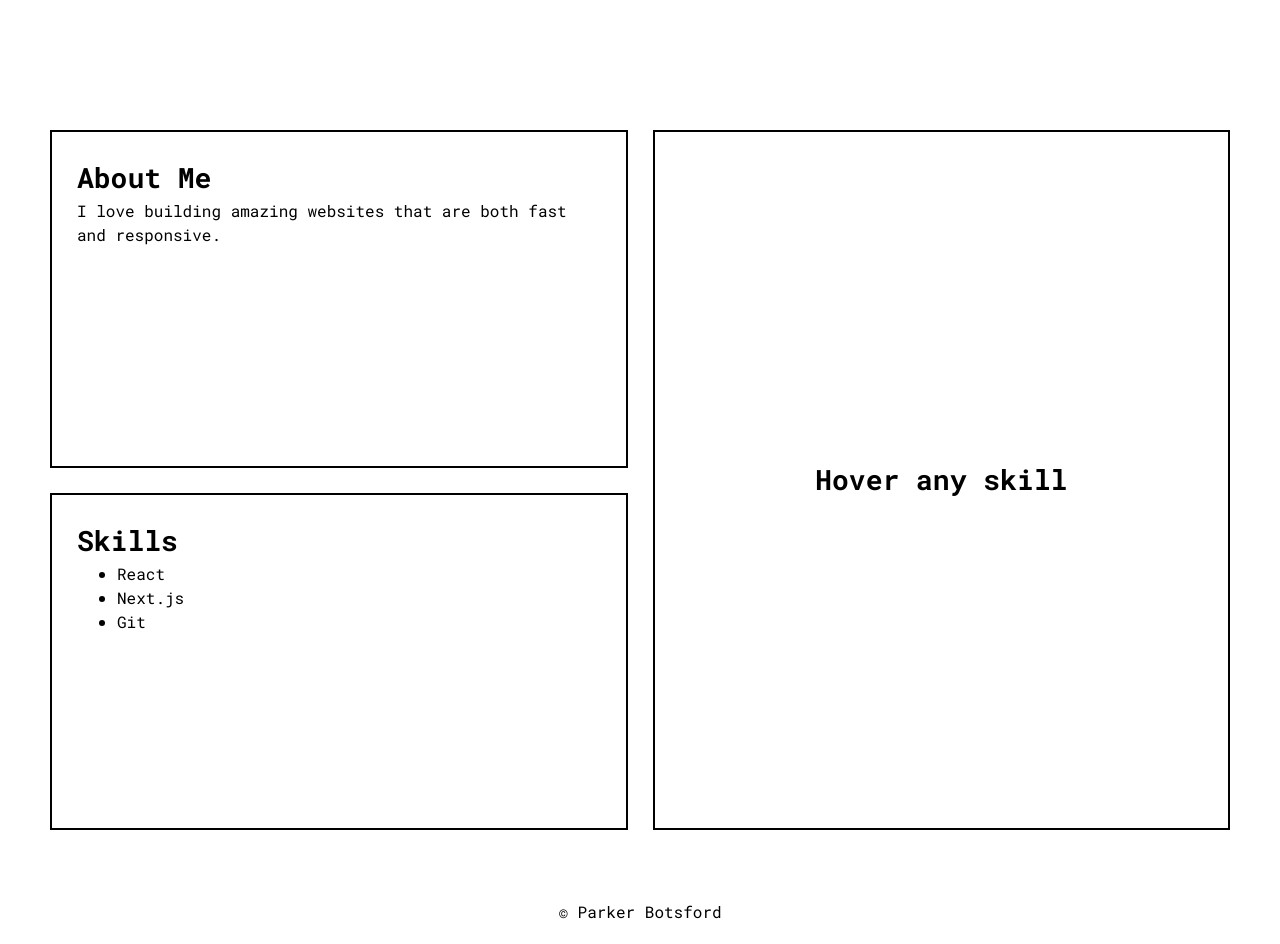
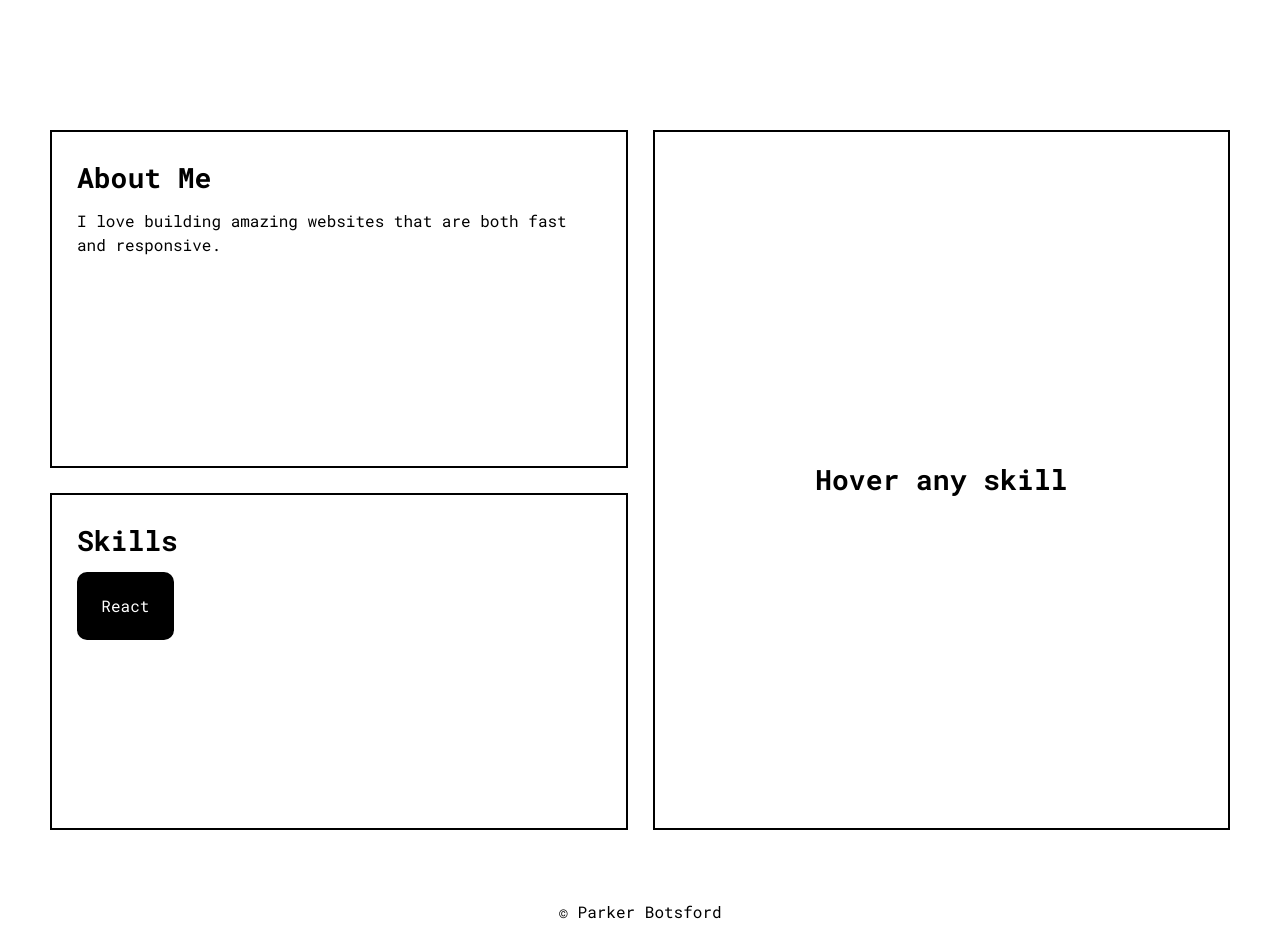
Before and after one commit to parbots/parkerbotsford.com, a Next.js app: page / in a window 1280 px wide. Shown: the part 640-1584 px from the top of the page. Built offline with nearby package versions, Linux system fonts and the light colour scheme.

Commit message:
Add basic hover function to skills and info

```diff
--- a/components/AboutSection/AboutSection.js
+++ b/components/AboutSection/AboutSection.js
@@ -1,6 +1,10 @@
+import { useState } from 'react';
 import styles from './AboutSection.module.css';
 
 const AboutSection = () => {
+    const defaultInfo = { title: 'Hover any skill', text: '' };
+    const [info, setInfo] = useState(defaultInfo);
+
     return (
         <section className={styles.aboutSection}>
             <div className={styles.about}>
@@ -12,14 +16,23 @@ const AboutSection = () => {
             </div>
             <div className={styles.skills}>
                 <h2>Skills</h2>
-                <ul>
-                    <li>React</li>
-                    <li>Next.js</li>
-                    <li>Git</li>
+                <ul className={styles.skillsList}>
+                    <li
+                        onMouseEnter={() =>
+                            setInfo({
+                                title: 'React',
+                                text: 'React Framework',
+                            })
+                        }
+                        onMouseLeave={() => setInfo(defaultInfo)}
+                    >
+                        React
+                    </li>
                 </ul>
             </div>
             <div className={styles.info}>
-                <h2>Hover any skill</h2>
+                <h2>{info.title}</h2>
+                <p>{info.text}</p>
             </div>
         </section>
     );
--- a/components/AboutSection/AboutSection.module.css
+++ b/components/AboutSection/AboutSection.module.css
@@ -14,6 +14,7 @@
     grid-area: about;
     display: flex;
     flex-direction: column;
+    gap: 10px;
     padding: 25px;
     border: 2px solid;
 }
@@ -22,8 +23,34 @@
     grid-area: skills;
     display: flex;
     flex-direction: column;
+    gap: 10px;
     padding: 25px;
     border: 2px solid;
+}
+
+.skillsList {
+    list-style-type: none;
+    display: grid;
+    grid-template-columns: repeat(5, 1fr);
+    grid-template-rows: repeat(3, 1fr);
+    gap: 10px;
+    padding: 0;
+}
+
+.skillsList li {
+    text-align: center;
+    padding: 20px;
+    border-radius: 10px;
+    color: white;
+    background-color: black;
+    min-width: fit-content;
+    cursor: pointer;
+    border: 2px solid black;
+}
+
+.skillsList li:hover {
+    color: black;
+    background-color: white;
 }
 
 .info {
```
